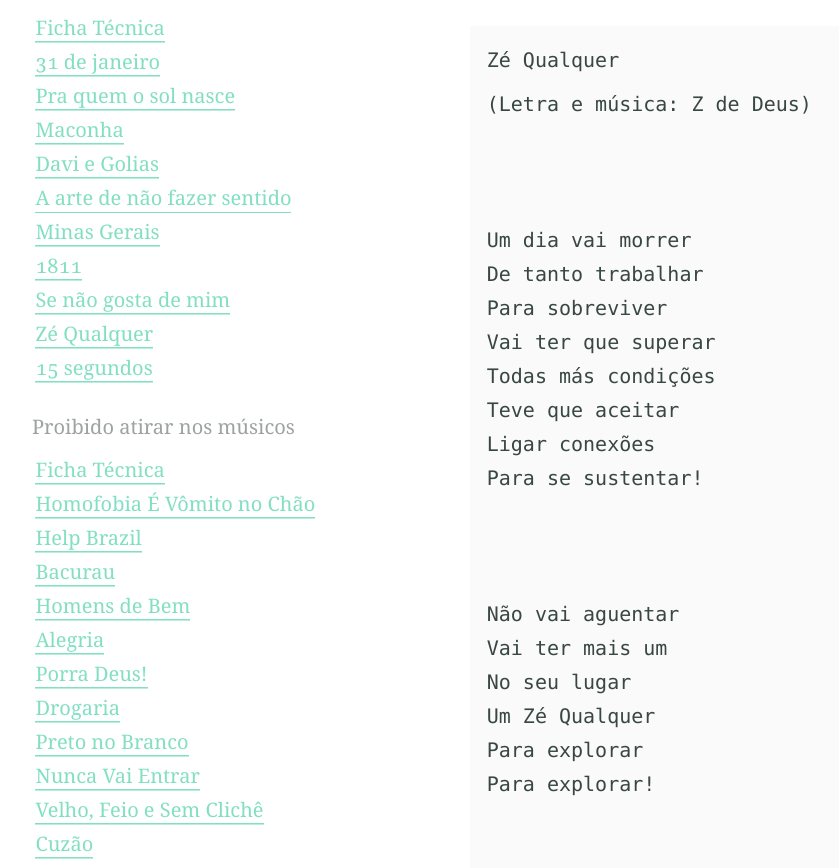
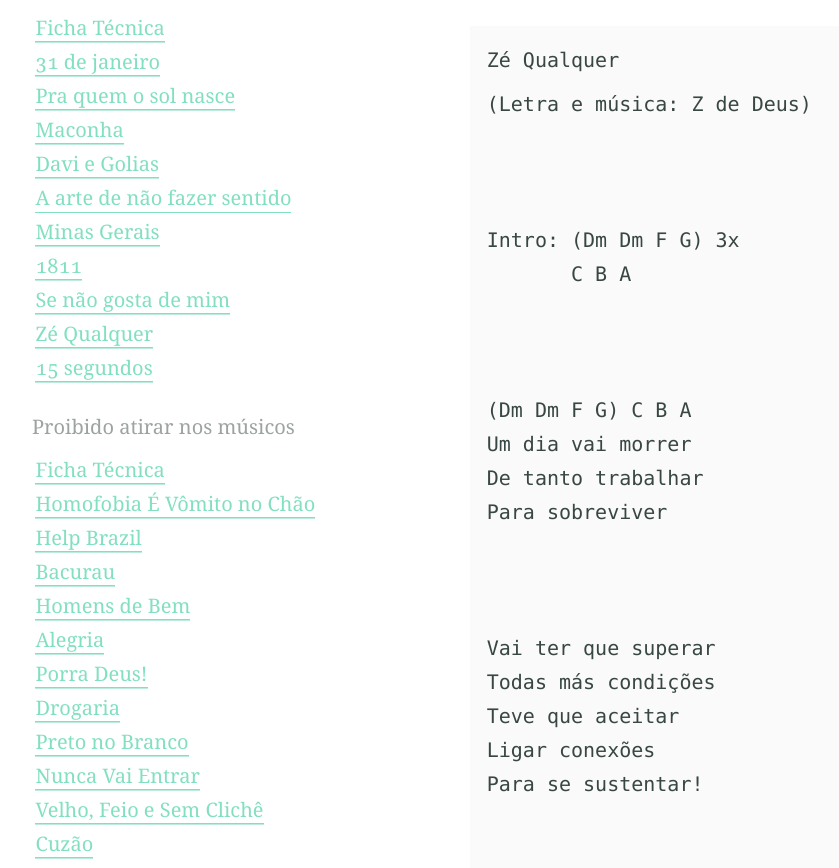
Before and after one commit to antifas/antifas.github.io, a Jekyll site: the page built from _letras_disco2/Zé Qualquer.md, in a window 1280 px wide and 900 px high, scrolled down 807 px, cut to the strip 32-900 px from the top of the window. Shown: the whole strip, without its empty margins (32-871 px from the left). Built offline with Jekyll 4.4.1, drawn with Linux system fonts in a browser that asks for light colours; some of the changed text lies outside the part shown.

Commit message:
Update Zé Qualquer.md

```diff
--- a/_letras_disco2/Zé Qualquer.md
+++ b/_letras_disco2/Zé Qualquer.md
@@ -3,19 +3,25 @@ title: Zé Qualquer
 disco: A Arte de não fazer sentido
 layout: musicas
 feature_image: "/imgs/5.jpg"
-video: tB7ECcgSGk8
+video: m90oQuR9-CM
 ---
 (Letra e música: Z de Deus)
 
+Intro: (Dm Dm F G) 3x
+       C B A
+
+(Dm Dm F G) C B A
 Um dia vai morrer
 De tanto trabalhar
 Para sobreviver
+
 Vai ter que superar
 Todas más condições
 Teve que aceitar
 Ligar conexões
 Para se sustentar!
 
+F F C B
 Não vai aguentar
 Vai ter mais um
 No seu lugar
```
